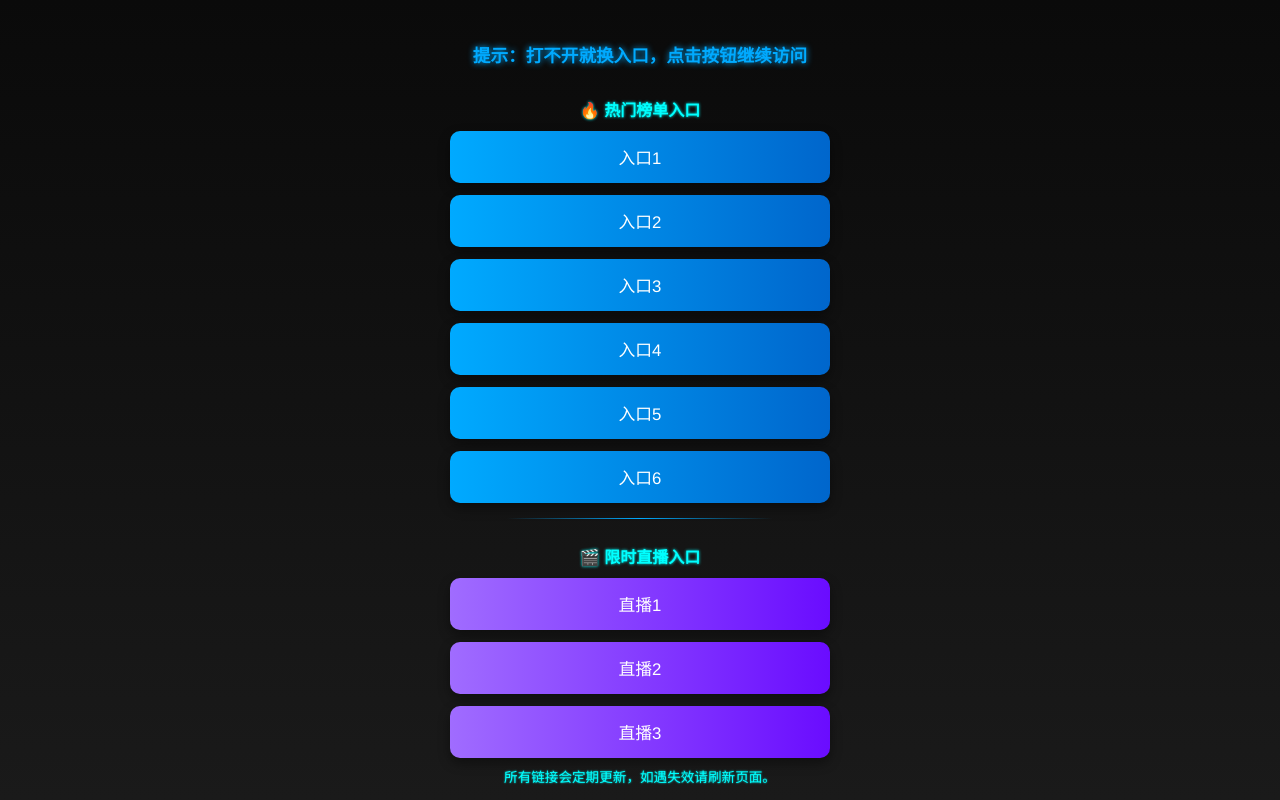
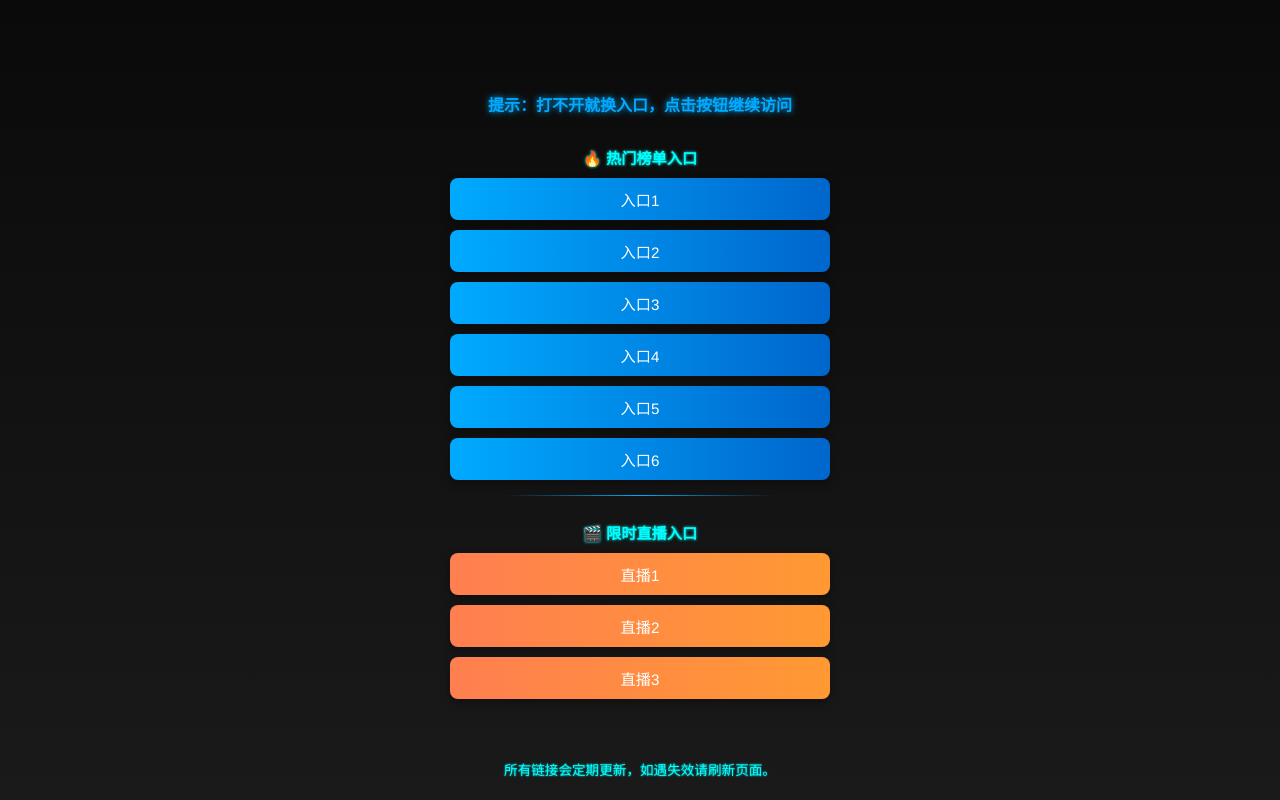
Before and after one commit to beta-215/my-links, a plain HTML site: page index.html in a window 1280 px wide. Drawn offline with Linux system fonts and the light colour scheme.

Commit message:
Update index.html

```diff
--- a/index.html
+++ b/index.html
@@ -31,14 +31,14 @@
 
     h1 {
       margin-bottom: 20px;
-      font-size: 1.1em;
+      font-size: 1em; /* 稍大但不夸张 */
       color: #0af;
       text-align: center;
       text-shadow: 0 0 6px #0af;
     }
 
     .group-title {
-      font-size: 1em;
+      font-size: 0.95em;
       font-weight: bold;
       margin: 10px 0;
       text-align: center;
@@ -58,36 +58,36 @@
       display: flex;
       flex-direction: column;
       align-items: center;
-      gap: 12px;
+      gap: 10px;
       width: 100%;
     }
 
     .link-btn {
       width: 100%;
-      padding: 14px 16px;
+      padding: 10px 14px; /* 缩小按钮高度 */
       text-align: center;
       text-decoration: none;
       color: #fff;
-      border-radius: 10px;
-      font-size: 1.05em;
+      border-radius: 8px;
+      font-size: 0.95em; /* 文字稍小 */
       font-weight: 500;
       transition: all 0.25s;
       box-sizing: border-box;
-      box-shadow: 0 5px 12px rgba(0,0,0,0.4);
+      box-shadow: 0 4px 10px rgba(0,0,0,0.35);
     }
 
     /* 分组颜色区分 */
     .group1 .link-btn {
-      background: linear-gradient(90deg, #0af, #06c);
+      background: linear-gradient(90deg, #0af, #06c); /* 蓝色系 */
     }
     .group2 .link-btn {
-      background: linear-gradient(90deg, #a06cff, #6a0cff);
+      background: linear-gradient(90deg, #ff7f50, #ff9933); /* 温和橙色 */
     }
 
     .link-btn:hover {
-      transform: scale(1.04);
+      transform: scale(1.03);
       filter: brightness(1.1);
-      box-shadow: 0 6px 14px rgba(0,0,0,0.5);
+      box-shadow: 0 5px 12px rgba(0,0,0,0.45);
     }
 
     .footer-text {
@@ -134,7 +134,7 @@
           group1.appendChild(btn);
         }
 
-        // 限时直播
+        // 限时直播入口
         for (let i = 7; i <= 9; i++) {
           const btn = document.createElement('a');
           btn.className = 'link-btn';
```
